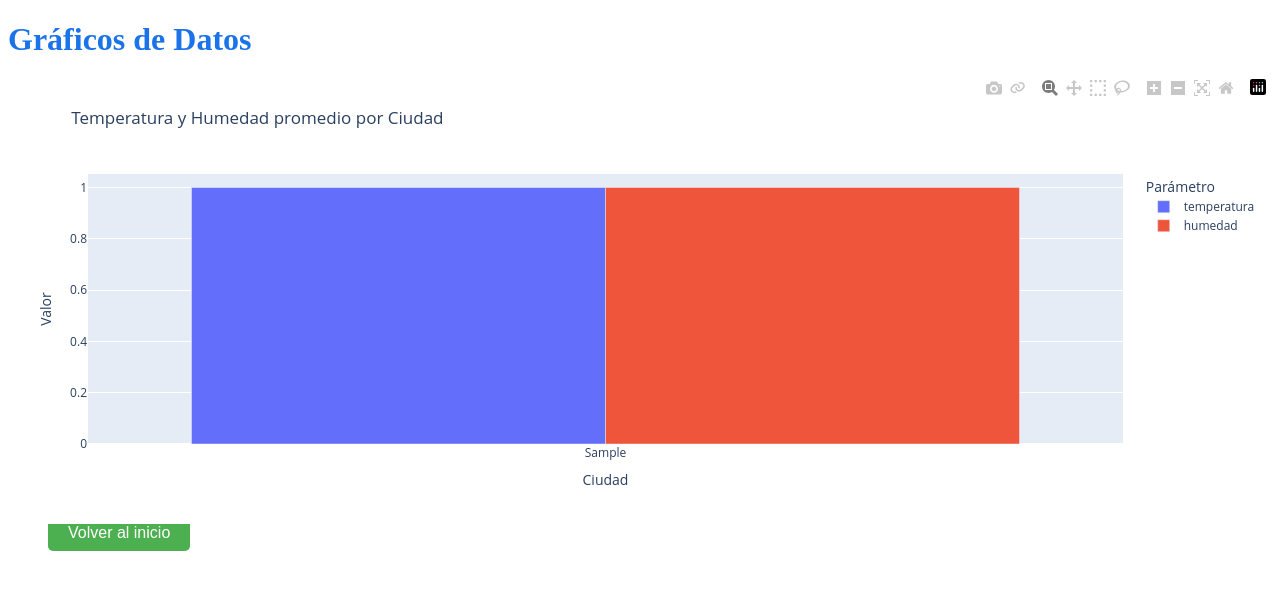
After one commit to Sant-Beco/PruebaCIC, a Django app: page /graficos/ in a window 1280 px wide. The commit adds this page. Shown: the top 590 px of the page. Run offline with Django 5.2, Linux system fonts and the light colour scheme; tables that the repository leaves empty hold one stand-in row (values such as "Sample post").

Commit message:
Subiendo grafico

```diff
--- /dev/null
+++ b/projectCIC/clima/templates/clima/graficos.html
@@ -0,0 +1,45 @@
+{% load static %}
+<!DOCTYPE html>
+<html>
+<head>
+    <meta charset="utf-8">
+    <title>Gráficos de Datos</title>
+    <style>
+    .btn-ver-grafico {
+        background-color: #4CAF50;
+        color: #fff;
+        padding: 10px 20px;
+        margin: 40px;
+        text-decoration: none;
+        border-radius: 5px;
+        font-family: sans-serif;
+        transition: background-color 0.3s ease;
+}
+
+    .btn-ver-grafico:hover {
+        background-color: #45a049;
+}
+
+    h1 {
+        color: #1A73E8; /* Azul corporativo */
+        font-size: 2rem;
+        margin-bottom: 1rem;
+}
+
+    </style>
+</head>
+<body>
+    <h1>Gráficos de Datos</h1>
+
+    {% if mensaje %}
+        <p>{{ mensaje }}</p>
+    {% else %}
+        <!-- Incrustar el gráfico de Plotly -->
+        <div>
+            {{ grafico_html|safe }}
+        </div>
+    {% endif %}
+
+    <a href="{% url 'index' %}" class="btn-ver-grafico">Volver al inicio</a>
+</body>
+</html>
--- a/projectCIC/clima/templates/clima/index.html
+++ b/projectCIC/clima/templates/clima/index.html
@@ -67,6 +67,7 @@
                 <p>No hay datos creados manualmente.</p>
             {% endif %}
         </div>
+        <a href="{% url 'graficos' %}" class="btn-ver-grafico">Ver Grafico</a>
     </div>
 </body>
 </html>
--- a/projectCIC/clima/urls.py
+++ b/projectCIC/clima/urls.py
@@ -1,9 +1,10 @@
 from django.urls import path
-from .views import index, crear_datos, editar_datos, eliminar_datos
+from .views import index, crear_datos, editar_datos, eliminar_datos, graficos
 
 urlpatterns = [
     path('', index, name='index'),
     path('crear/', crear_datos, name='crear_datos'),
     path('editar/<int:id>/', editar_datos, name='editar_datos'),  # Nueva URL para editar
     path('eliminar/<int:id>/', eliminar_datos, name='eliminar_datos'),  # Nueva URL para eliminar
+    path('graficos/', graficos, name='graficos'),
 ]
--- a/projectCIC/clima/views.py
+++ b/projectCIC/clima/views.py
@@ -2,6 +2,10 @@ from django.shortcuts import render, redirect, get_object_or_404
 from django.conf import settings
 from .models import Datos
 import requests
+import pandas as pd
+import plotly.express as px
+import plotly.io as pio
+
 
 def index(request):
     # Configuración de la API
@@ -80,3 +84,48 @@ def eliminar_datos(request, id):
 
     # Mostrar una confirmación antes de eliminar (opcional)
     return render(request, 'clima/confirmar_eliminar.html', {'dato': dato})
+
+
+def graficos(request):
+    """
+    Esta vista genera un gráfico simple con los datos de la tabla 'Datos'
+    agrupados por ciudad y muestra los promedios de temperatura y humedad.
+    """
+
+    # 1. Obtener todos los datos de la base de datos
+    queryset = Datos.objects.all().values("ciudad", "temperatura", "humedad")
+
+    # 2. Convertir a DataFrame de Pandas
+    df = pd.DataFrame(list(queryset))
+
+    # Si no hay datos, retornamos un mensaje
+    if df.empty:
+        return render(request, "clima/graficos.html", {
+            "mensaje": "No hay datos suficientes para generar el gráfico."
+        })
+
+    # 3. Agrupar por ciudad y calcular promedios
+    df_grouped = df.groupby("ciudad", as_index=False).mean()
+
+    # 4. Crear el gráfico con Plotly
+    #    - Como ejemplo, haremos un gráfico de barras comparando temperatura y humedad promedio por ciudad.
+    fig = px.bar(
+        df_grouped,
+        x="ciudad",
+        y=["temperatura", "humedad"],
+        barmode="group",  # para poner las barras en grupo
+        title="Temperatura y Humedad promedio por Ciudad",
+        labels={
+            "value": "Valor",
+            "variable": "Parámetro",
+            "ciudad": "Ciudad",
+        }
+    )
+
+    # 5. Convertir el gráfico a HTML
+    grafico_html = pio.to_html(fig, full_html=False)
+
+    # 6. Renderizar la plantilla con el gráfico
+    return render(request, "clima/graficos.html", {
+        "grafico_html": grafico_html
+    })
```
Also changed, not shown: projectCIC/static/css/styles.css (+15 -0 lines).
